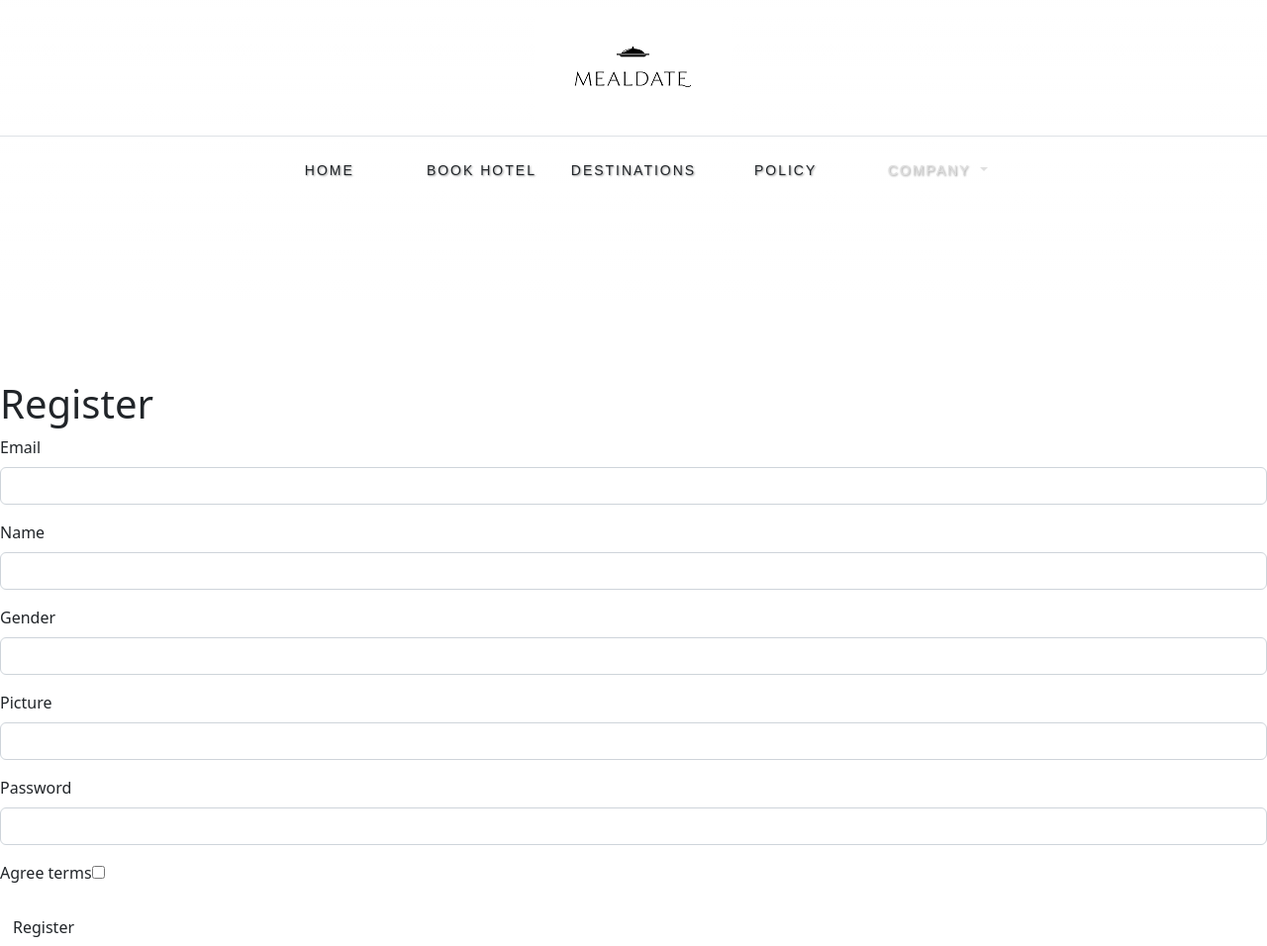
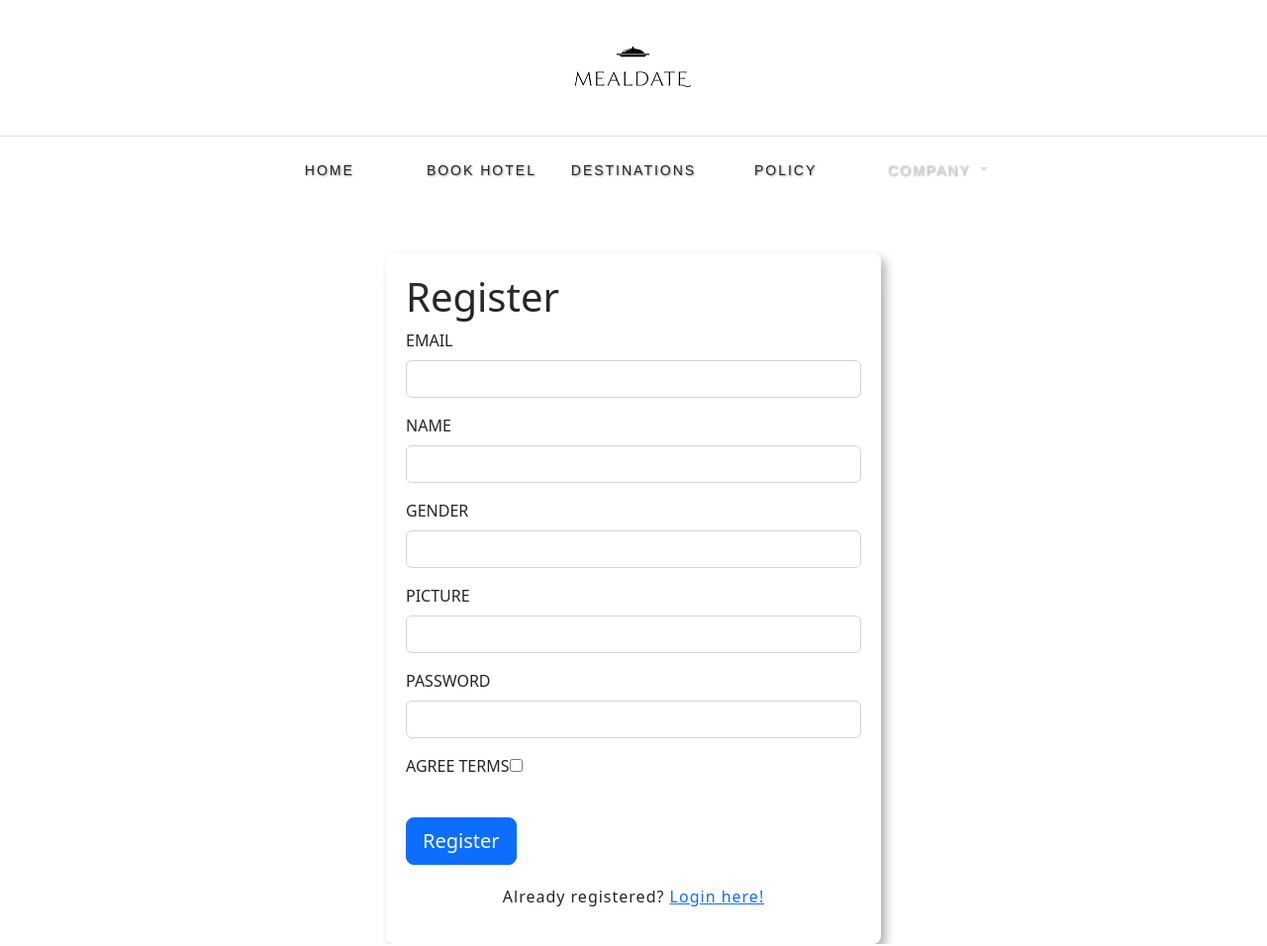
Before and after one commit to FelBud/MealPlanner, a Symfony app: template templates/registration/register.html.twig in a window 1280 px wide. Shown: the whole page at 99% size. Run offline with Twig, Linux system fonts and the light colour scheme; the template is opened without the code that fills it, so the values that code supplies are empty; form fields are guessed from the names that the template uses; some libraries are stand-ins or nearby versions.

Commit message:
added styles for register form

```diff
--- a/public/Css/style.css
+++ b/public/Css/style.css
@@ -12,6 +12,9 @@
     vertical-align: middle;
     /* background-color: aquamarine !important; */
 }
+
+
+/* navbar */
 
 #mainNavigation a {
     font-family: 'Cabin', sans-serif;
@@ -78,11 +81,7 @@ a.dropdown-item:hover {
 }
 
 
-/* login */
-
-.login-form {
-    margin-top: 20%;
-}
+/* login/register */
 
 .form_class {
     margin: 0 auto;
@@ -141,7 +140,3 @@ a.dropdown-item:hover {
     box-shadow: 2px 2px 5px rgb(0, 0, 0, 0.2);
     cursor: pointer;
 }
-
-.register-form {
-    margin-top: 30%;
-}
--- a/templates/registration/register.html.twig
+++ b/templates/registration/register.html.twig
@@ -1,10 +1,15 @@
 {% extends 'base.html.twig' %} {% block title %}Register{% endblock %} {% block body %}
-<div class="register-form">
+<div class="form_class" id="login_form">
     <h1>Register</h1>
+    <div class="form_div">
+        {{ form_start(registrationForm) }} {{ form_row(registrationForm.email) }} {{ form_row(registrationForm.name) }} {{ form_row(registrationForm.gender) }} {{ form_row(registrationForm.picture) }} {{ form_row(registrationForm.plainPassword, { label: 'Password'
+        }) }} {{ form_row(registrationForm.agreeTerms) }}
+    </div>
+    <button type="submit" class="btn btn-lg btn-primary mt-3 text-center">Register</button>
 
-    {{ form_start(registrationForm) }} {{ form_row(registrationForm.email) }} {{ form_row(registrationForm.name) }} {{ form_row(registrationForm.gender) }} {{ form_row(registrationForm.picture) }} {{ form_row(registrationForm.plainPassword, { label: 'Password'
-    }) }} {{ form_row(registrationForm.agreeTerms) }}
-
-    <button type="submit" class="btn">Register</button> {{ form_end(registrationForm) }}
+    <div class="info_div">
+        <p>Already registered? <a href="register/reg-form.php">Login here!</a></p>
+    </div>
+    {{ form_end(registrationForm) }}
 </div>
 {% endblock %}
```
